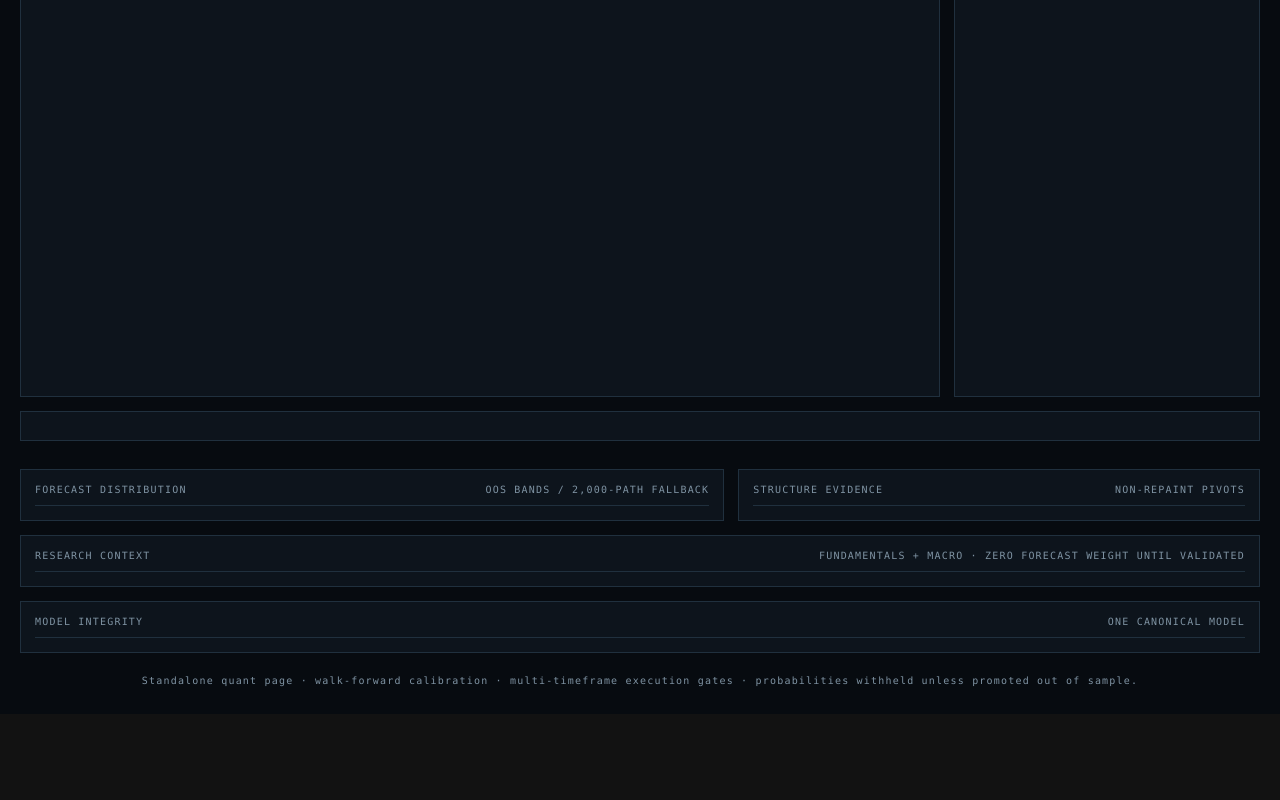
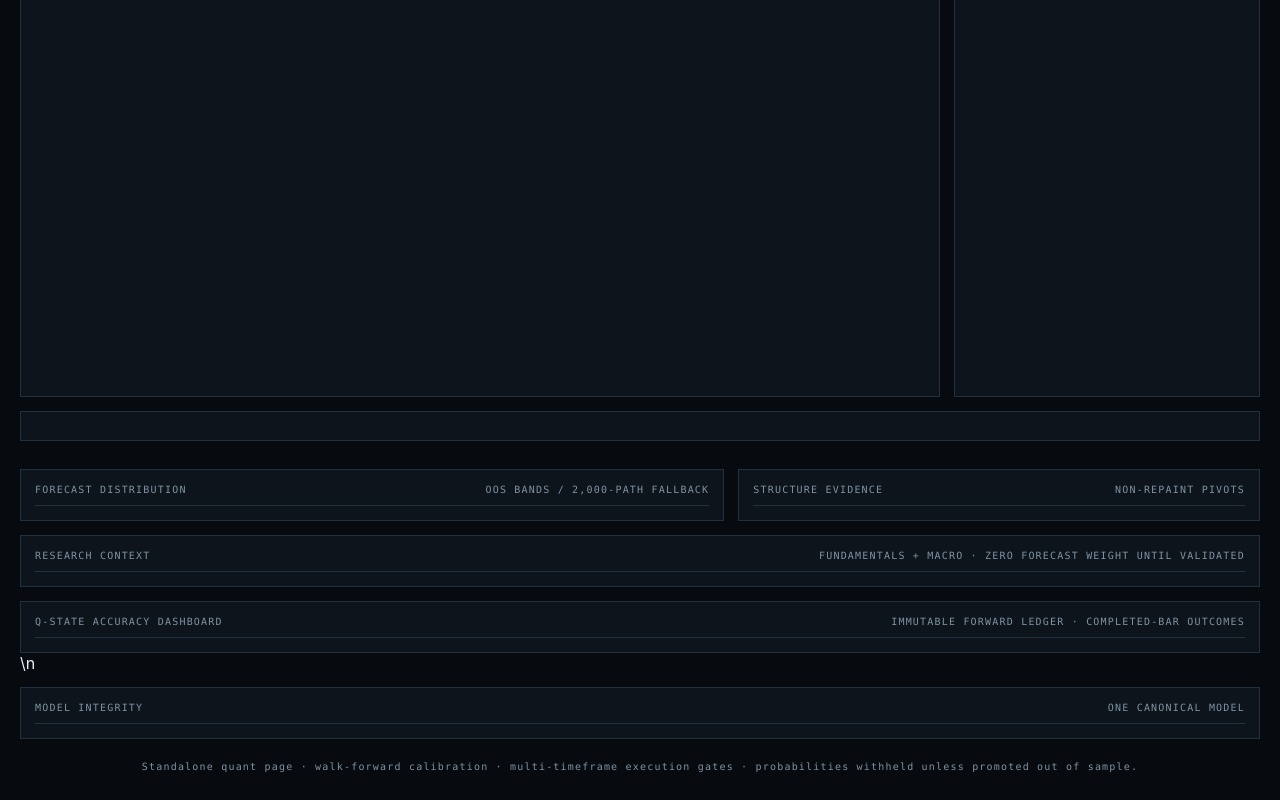
Before and after one commit to samin110597-create/stock-truth-v2, a website: page quant/index.html in a window 1280 px wide. Shown: the part 529-1329 px from the top of the page. Before the commit the page ends 1243 px from the top, so only its background shows below. Drawn offline with Linux system fonts and the light colour scheme.

Commit message:
Add Q-State accuracy dashboard surface

```diff
--- a/quant/index.html
+++ b/quant/index.html
@@ -44,7 +44,7 @@
 </section>
 
 <section class="block"><div class="panel-head"><span>RESEARCH CONTEXT</span><span>FUNDAMENTALS + MACRO · ZERO FORECAST WEIGHT UNTIL VALIDATED</span></div><div id="research"></div></section>
-<section class="block"><div class="panel-head"><span>MODEL INTEGRITY</span><span>ONE CANONICAL MODEL</span></div><div id="integrity"></div></section>
+<section class="block"><div class="panel-head"><span>Q-STATE ACCURACY DASHBOARD</span><span>IMMUTABLE FORWARD LEDGER · COMPLETED-BAR OUTCOMES</span></div><div id="accuracy"></div></section>\n<section class="block"><div class="panel-head"><span>MODEL INTEGRITY</span><span>ONE CANONICAL MODEL</span></div><div id="integrity"></div></section>
 <footer>Standalone quant page · walk-forward calibration · multi-timeframe execution gates · probabilities withheld unless promoted out of sample.</footer>
 <script type="module" src="./app.mjs"></script>
 </main>
```
